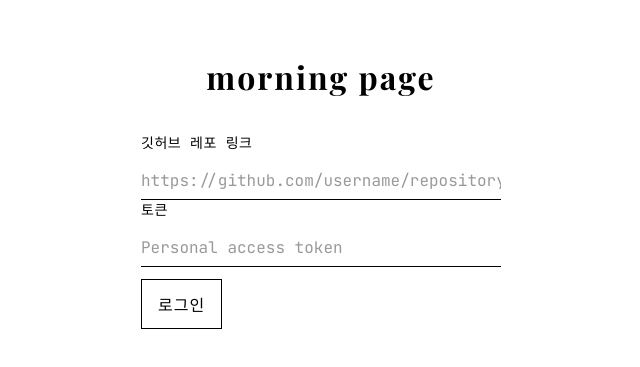
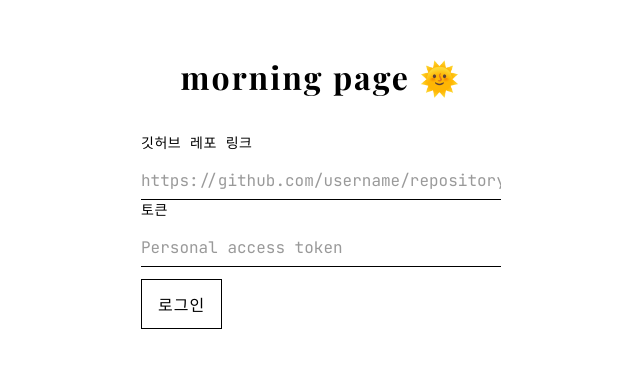
Before and after one commit to sotogito/morning-page, a React (Vite) app: page /login in a window 1280 px wide. Shown: the part 209-576 px from the top of the page, without its empty margins (319-959 px from the left). Built offline with nearby package versions, Linux system fonts and the light colour scheme.

Commit message:
style : 모닝페이지 로고 이모티콘 추가

```diff
--- a/src/components/common/Header/Header.jsx
+++ b/src/components/common/Header/Header.jsx
@@ -4,7 +4,7 @@
   return (
     <header className="header">
       <div className="header-left">
-        <h1 className="header-logo">morning page</h1>
+        <h1 className="header-logo">morning page 🌞</h1>
       </div>
       <div className="header-right">
         <span className="header-repo">
--- a/src/pages/LoginPage/LoginPage.jsx
+++ b/src/pages/LoginPage/LoginPage.jsx
@@ -48,7 +48,7 @@
     <>
       <div className="login-page">
         <div className="login-card">
-          <h1 className="login-title">morning page</h1>
+          <h1 className="login-title">morning page 🌞</h1>
 
           <form onSubmit={handleLogin}>
             <label className="login-label" htmlFor="repository">
```
